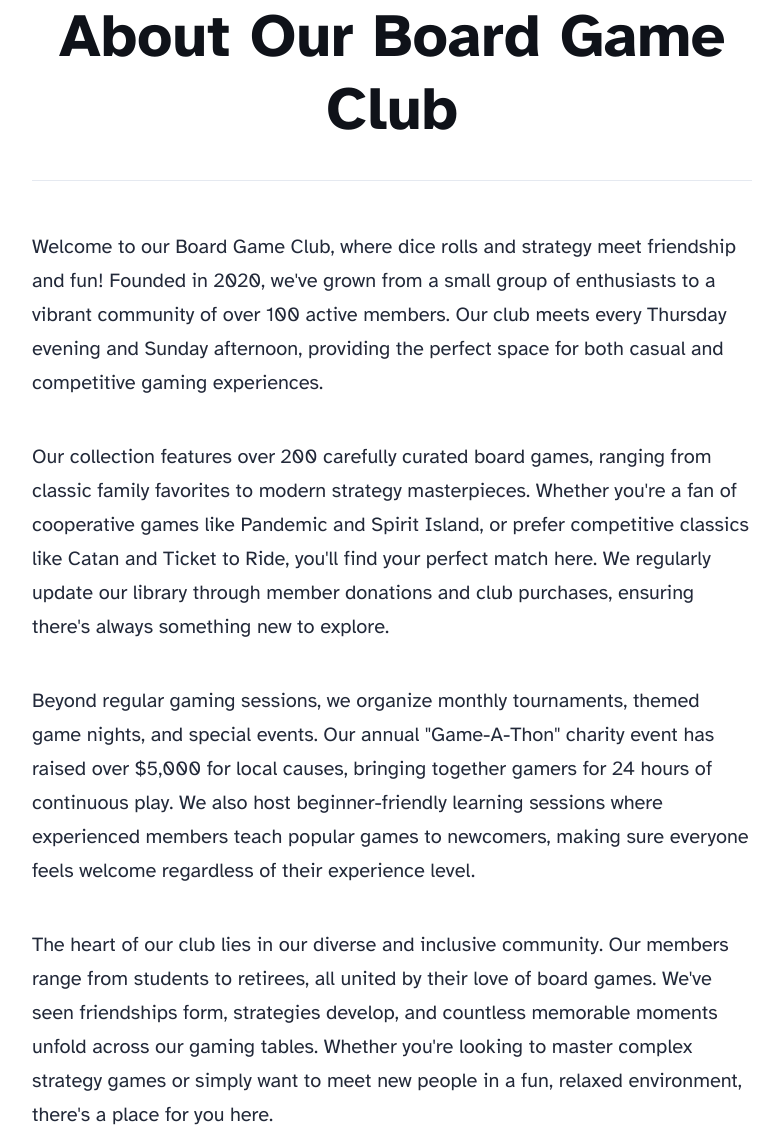
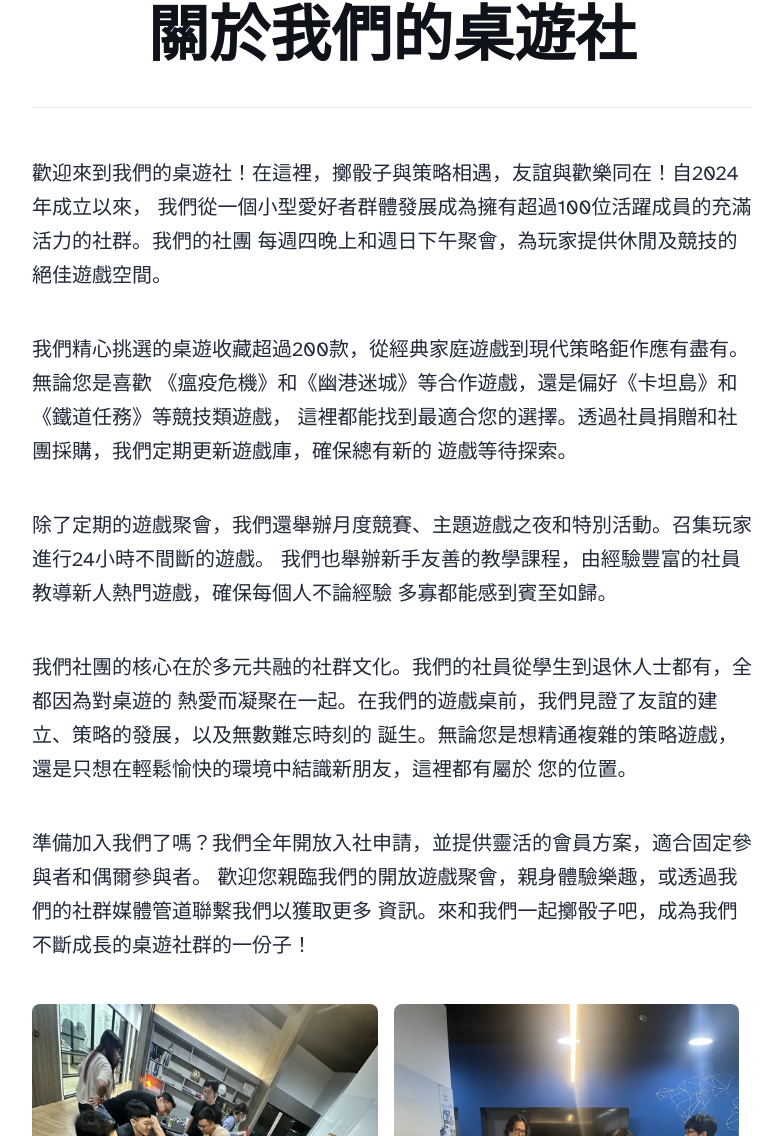
Before and after one commit to u10111012/leo-blog, an Astro site: page /about in a window 1280 px wide. Shown: the part 715-1851 px from the top of the page, without its empty margins (248-1030 px from the left). Built offline with nearby package versions, Linux system fonts and the light colour scheme; Astro itself is replaced by a stand-in of ours.

Commit message:
Translate About and Index pages to Traditional Chinese, updating titles, descriptions, and content to enhance accessibility for Chinese-speaking members.

```diff
--- a/src/pages/about.astro
+++ b/src/pages/about.astro
@@ -3,52 +3,46 @@ import Layout from '../layouts/BlogPost.astro';
 ---
 
 <Layout
-	title="About Our Board Game Club"
-	description="Join our community of board game enthusiasts for weekly gaming sessions and special events"
+	title="關於我們的桌遊社"
+	description="加入我們的桌遊愛好者社群，參與每週遊戲聚會和特別活動"
 	pubDate={new Date('March 20 2024')}
 	heroImage="/blog-placeholder-3.jpg"
 >
 	<p>
-		Welcome to our Board Game Club, where dice rolls and strategy meet friendship and fun! Founded in 2020,
-		we've grown from a small group of enthusiasts to a vibrant community of over 100 active members. Our club
-		meets every Thursday evening and Sunday afternoon, providing the perfect space for both casual and
-		competitive gaming experiences.
+		歡迎來到我們的桌遊社！在這裡，擲骰子與策略相遇，友誼與歡樂同在！自2024年成立以來，
+		我們從一個小型愛好者群體發展成為擁有超過100位活躍成員的充滿活力的社群。我們的社團
+		每週四晚上和週日下午聚會，為玩家提供休閒及競技的絕佳遊戲空間。
 	</p>
 
 	<p>
-		Our collection features over 200 carefully curated board games, ranging from classic family favorites to
-		modern strategy masterpieces. Whether you're a fan of cooperative games like Pandemic and Spirit Island,
-		or prefer competitive classics like Catan and Ticket to Ride, you'll find your perfect match here. We
-		regularly update our library through member donations and club purchases, ensuring there's always something
-		new to explore.
+		我們精心挑選的桌遊收藏超過200款，從經典家庭遊戲到現代策略鉅作應有盡有。無論您是喜歡
+		《瘟疫危機》和《幽港迷城》等合作遊戲，還是偏好《卡坦島》和《鐵道任務》等競技類遊戲，
+		這裡都能找到最適合您的選擇。透過社員捐贈和社團採購，我們定期更新遊戲庫，確保總有新的
+		遊戲等待探索。
 	</p>
 
 	<p>
-		Beyond regular gaming sessions, we organize monthly tournaments, themed game nights, and special events.
-		Our annual "Game-A-Thon" charity event has raised over $5,000 for local causes, bringing together gamers
-		for 24 hours of continuous play. We also host beginner-friendly learning sessions where experienced
-		members teach popular games to newcomers, making sure everyone feels welcome regardless of their
-		experience level.
+		除了定期的遊戲聚會，我們還舉辦月度競賽、主題遊戲之夜和特別活動。召集玩家進行24小時不間斷的遊戲。
+		我們也舉辦新手友善的教學課程，由經驗豐富的社員教導新人熱門遊戲，確保每個人不論經驗
+		多寡都能感到賓至如歸。
 	</p>
 
 	<p>
-		The heart of our club lies in our diverse and inclusive community. Our members range from students to
-		retirees, all united by their love of board games. We've seen friendships form, strategies develop, and
-		countless memorable moments unfold across our gaming tables. Whether you're looking to master complex
-		strategy games or simply want to meet new people in a fun, relaxed environment, there's a place for you
-		here.
+		我們社團的核心在於多元共融的社群文化。我們的社員從學生到退休人士都有，全都因為對桌遊的
+		熱愛而凝聚在一起。在我們的遊戲桌前，我們見證了友誼的建立、策略的發展，以及無數難忘時刻的
+		誕生。無論您是想精通複雜的策略遊戲，還是只想在輕鬆愉快的環境中結識新朋友，這裡都有屬於
+		您的位置。
 	</p>
 
 	<p>
-		Ready to join us? Membership is open year-round, with flexible options for both regular and occasional
-		participants. Drop by one of our open gaming sessions to experience the fun firsthand, or contact us
-		through our social media channels for more information. Come roll the dice with us and become part of
-		our growing board game community!
+		準備加入我們了嗎？我們全年開放入社申請，並提供靈活的會員方案，適合固定參與者和偶爾參與者。
+		歡迎您親臨我們的開放遊戲聚會，親身體驗樂趣，或透過我們的社群媒體管道聯繫我們以獲取更多
+		資訊。來和我們一起擲骰子吧，成為我們不斷成長的桌遊社群的一份子！
 	</p>
 
 	<div class="image-gallery">
-		<img src="/preview3.webp" alt="Members enjoying a strategic board game session" class="gallery-image" />
-		<img src="/preview4.webp" alt="Our extensive collection of board games" class="gallery-image" />
+		<img src="/preview3.webp" alt="社員們正在享受策略桌遊時光" class="gallery-image" />
+		<img src="/preview4.webp" alt="我們豐富的桌遊收藏" class="gallery-image" />
 	</div>
 
 	<style>
```
Also changed, not shown: src/pages/index.astro (+13 -13 lines).
